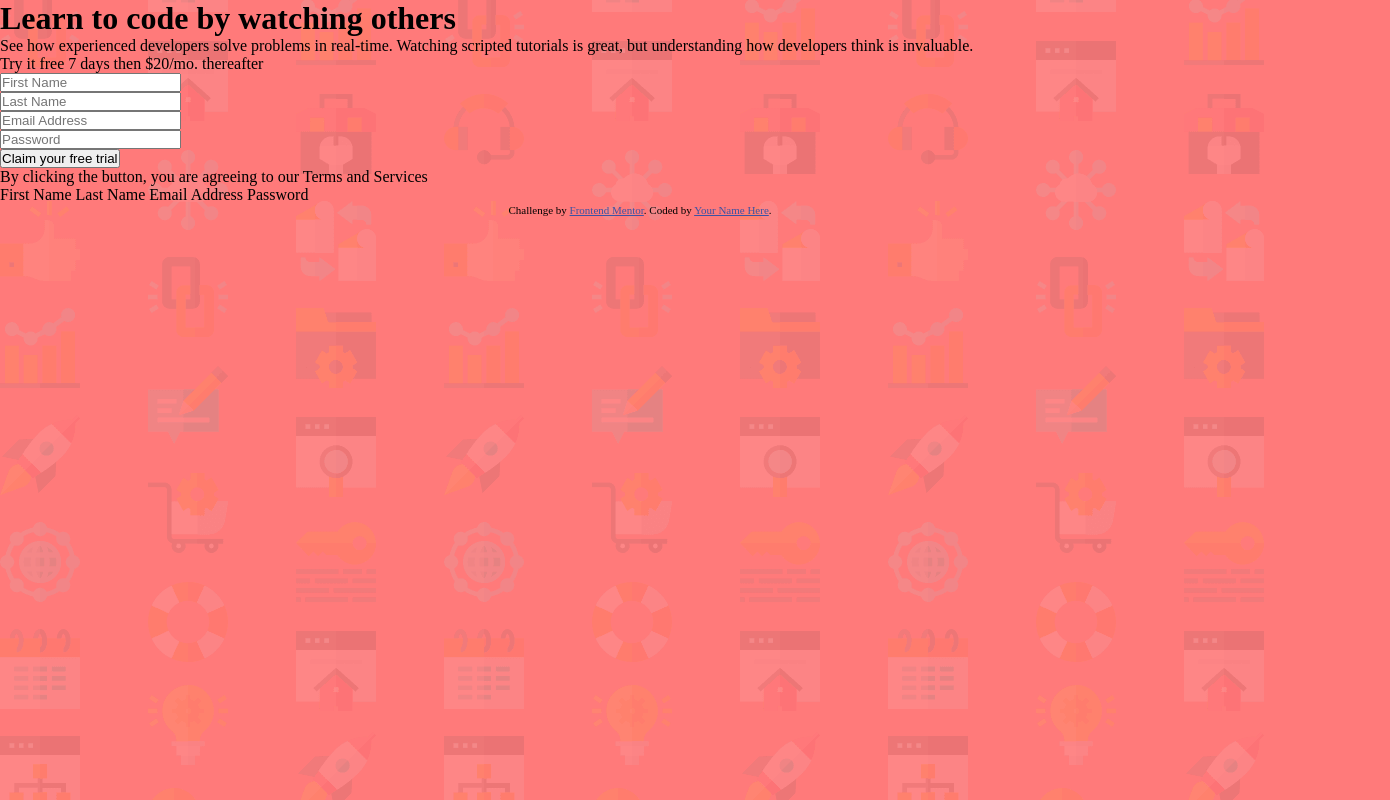
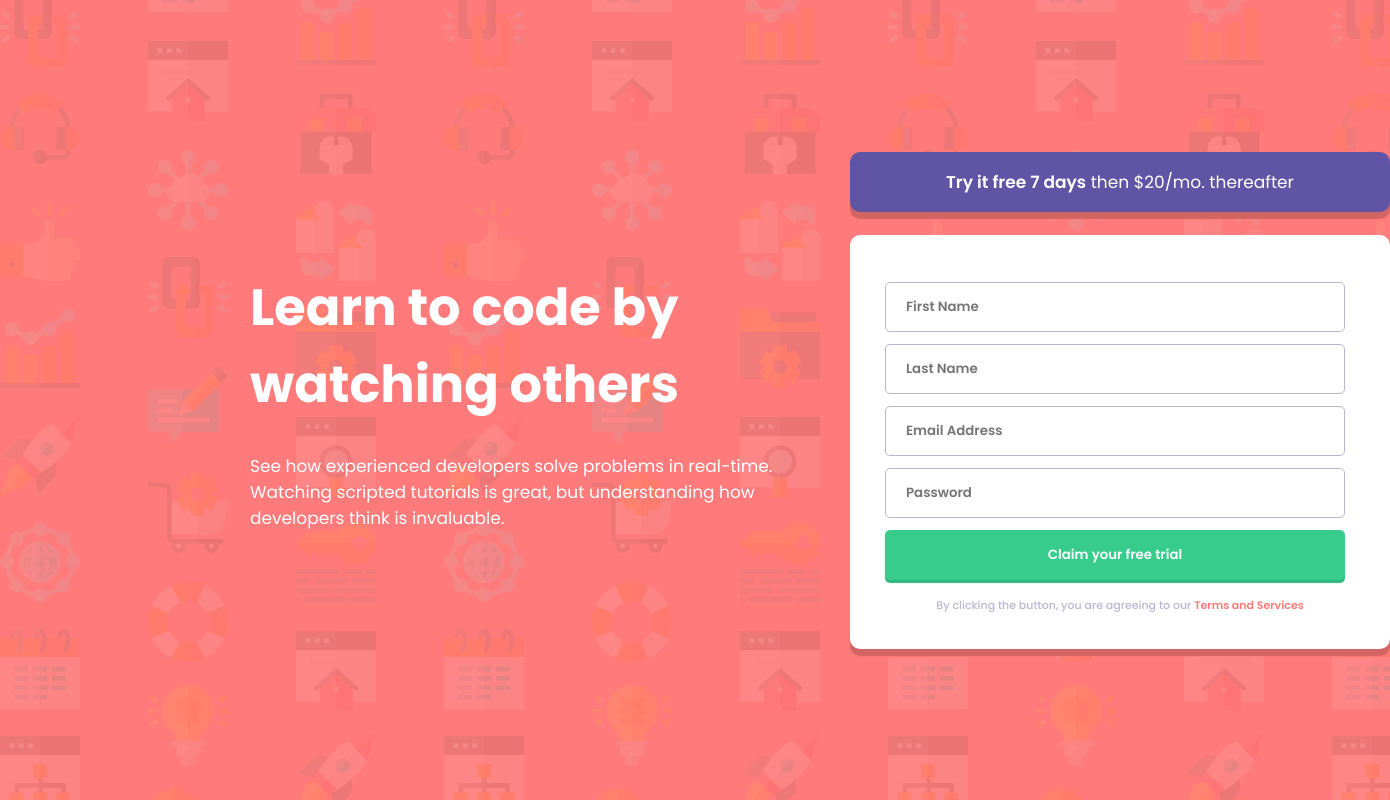
Before and after one commit to byu0324/intro-component-with-signup-form, a plain HTML site: page index.html in a window 1280 px wide. Shown: the whole page, 1390 px wide, since content can reach past the window. Drawn offline with Linux system fonts and the light colour scheme.

Commit message:
desktop complete

```diff
--- a/index.html
+++ b/index.html
@@ -24,6 +24,7 @@
 </head>
 
 <body>
+  <div class="content">
     <h1>
       Learn to code by watching others
     </h1>
@@ -31,31 +32,24 @@
       See how experienced developers solve problems in real-time. Watching scripted tutorials is great,
       but understanding how developers think is invaluable.
     </p>
-
-  <p>Try it free 7 days then $20/mo. thereafter</p>
-  <form action="">
-    <input type="text" required placeholder="First Name">
-    <div class="error"></div>
-    <input type="text" required placeholder="Last Name">
-    <div class="error"></div>
-    <input type="email" required placeholder="Email Address">
-    <div class="error"></div>
-    <input type="password" required placeholder="Password">
-    <div class="error"></div>
+  </div>
+  <div class="container">
+    <p class="payment"><strong>Try it free 7 days</strong> then $20/mo. thereafter</p>
+    <form action="" novalidate>
+      <input id="firstName" name="name" type="text" required placeholder="First Name">
+      <div class="error"><em>First Name cannot be empty</em></div>
+      <input id="lastName" name="lastName" type="text" required placeholder="Last Name">
+      <div class="error"><em>Last Name cannot be empty</em></div>
+      <input id="email" name="email" type="email" required placeholder="Email Address">
+      <div class="error"><em>Looks like this is not an email</em></div>
+      <input id="password" name="password" type="password" required placeholder="Password">
+      <div class="error"><em>Password cannot be empty</em></div>
       <input type="submit" value="Claim your free trial">
 
-    <p>By clicking the button, you are agreeing to our Terms and Services</p>
+      <p>By clicking the button, you are agreeing to our <a href="#">Terms and Services</a></p>
     </form>
-  First Name
-  Last Name
-  Email Address
-  Password
-  <footer>
-    <p class="attribution">
-      Challenge by <a href="https://www.frontendmentor.io?ref=challenge" target="_blank">Frontend Mentor</a>.
-      Coded by <a href="#">Your Name Here</a>.
-    </p>
-  </footer>
+  </div>
+  <script src="main.js"></script>
 </body>
 
 </html>
--- /dev/null
+++ b/main.js
@@ -0,0 +1,25 @@
+let firstName = document.querySelector('#firstName');
+let input = document.querySelectorAll('input');
+let error = document.querySelectorAll('.error');
+let email = document.querySelector('#email');
+let form = document.querySelector('form');
+
+function notice(event) {
+  for(i = 0; i < 4; i++) {
+    input[i].classList.remove("errorImg");
+    error[i].style.display = 'none';
+    if(!email.validity.valid) {
+      input[2].classList.add('errorImg');
+      email.style.display = 'block';
+      event.preventDefault();
+    }
+
+    if(input.type != 'email' && input[i].value =='') {
+      input[i].classList.add('errorImg');
+      error[i].style.display = 'block';
+      event.preventDefault();
+    }
+  }
+}
+
+form.addEventListener('submit', notice);
--- a/style.css
+++ b/style.css
@@ -1,11 +1,124 @@
+@import url('https://fonts.googleapis.com/css2?family=Poppins:wght@400;500;600;700&display=swap');
+
 * {
   padding: 0;
   margin: 0;
   box-sizing: border-box;
+  font-family: 'Poppins', sans-serif;
 }
 
 body {
   height: 100vh;
   background-image: url(images/bg-intro-desktop.png);
   background-color: hsl(0, 100%, 74%);
+  font-size: 17px;
+  display: flex;
+  color: white;
 }
+
+.content {
+  display: flex;
+  flex-direction: column;
+  justify-content: center;
+  margin-left: 250px;
+  margin-right: 70px;
+}
+
+.content h1 {
+  font-size: 3em;
+  width: 500px;
+  margin-bottom: 30px;
+}
+
+.content p {
+  width: 530px;
+}
+
+.container {
+  display: flex;
+  flex-direction: column;
+  align-items: center;
+  justify-content: center;
+}
+
+.payment {
+  background-color: hsl(248, 32%, 49%);
+  width: 540px;
+  height: 60px;
+  text-align: center;
+  line-height: 60px;
+  border-radius: 10px;
+  margin-bottom: 23px;
+  box-shadow: 0 7px 1px hsl(0, 56%, 61%);
+}
+
+strong {
+  font-weight: 600;
+}
+
+form {
+  width: 540px;
+  padding: 35px;
+  background-color: white;
+  display: flex;
+  flex-direction: column;
+  border-radius: 10px;
+  box-shadow: 0 7px 1px hsl(0, 56%, 61%);
+}
+
+input {
+  width: 460px;
+  height: 50px;
+  border: 1px solid hsl(246, 25%, 77%);
+  border-radius: 5px;
+  padding: 0 20px;
+  color: hsl(246, 25%, 77%);
+  font-weight: 600;
+  color: hsl(249, 10%, 26%);
+  margin-top: 12px;
+}
+
+.errorImg {
+  background: url(images/icon-error.svg) no-repeat;
+  background-position: 95% 50%;
+}
+
+input:focus:not([type='submit']) {
+  outline: none;
+  border: 1px solid hsl(249, 10%, 26%);
+}
+
+input[type='submit'] {
+  background-color: hsl(154, 59%, 51%);
+  color: white;
+  box-shadow: 0 3px 1px hsl(154, 59%, 45%);
+  border: none;
+  cursor: pointer;
+  margin-bottom: 17px;
+}
+
+form p {
+  color: hsl(246, 25%, 77%);
+  font-size: 11px;
+  text-align: center;
+  font-weight: 500;
+}
+
+a {
+  all: unset;
+  color: hsl(0, 100%, 74%);
+  font-weight: 600;
+}
+
+.error {
+  text-align: right;
+  margin-right: 10px;
+  margin-bottom: 10px;
+  display: none;
+}
+
+.error em {
+  color: hsl(0, 100%, 74%);
+  font-size: 12px;
+  font-weight: 500;
+}
```
Lines whose indentation alone changed are shown as unchanged.
